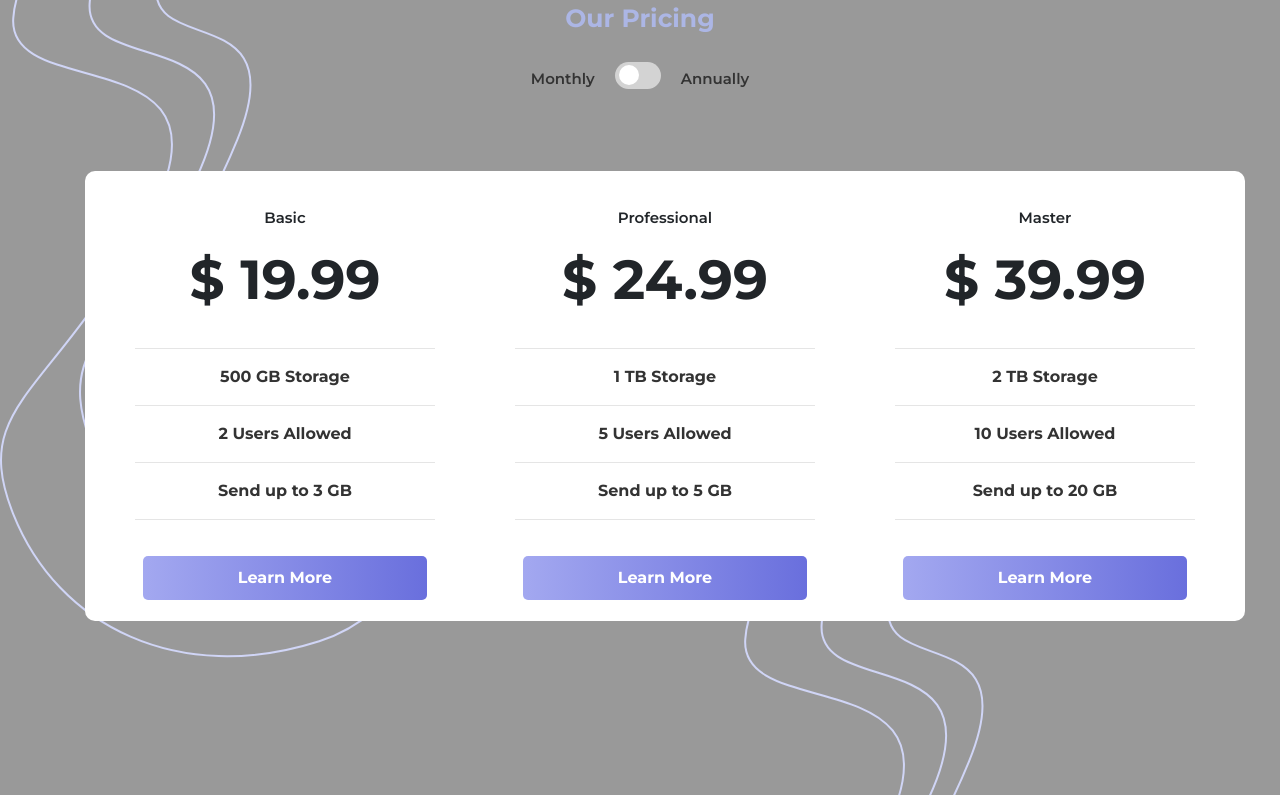
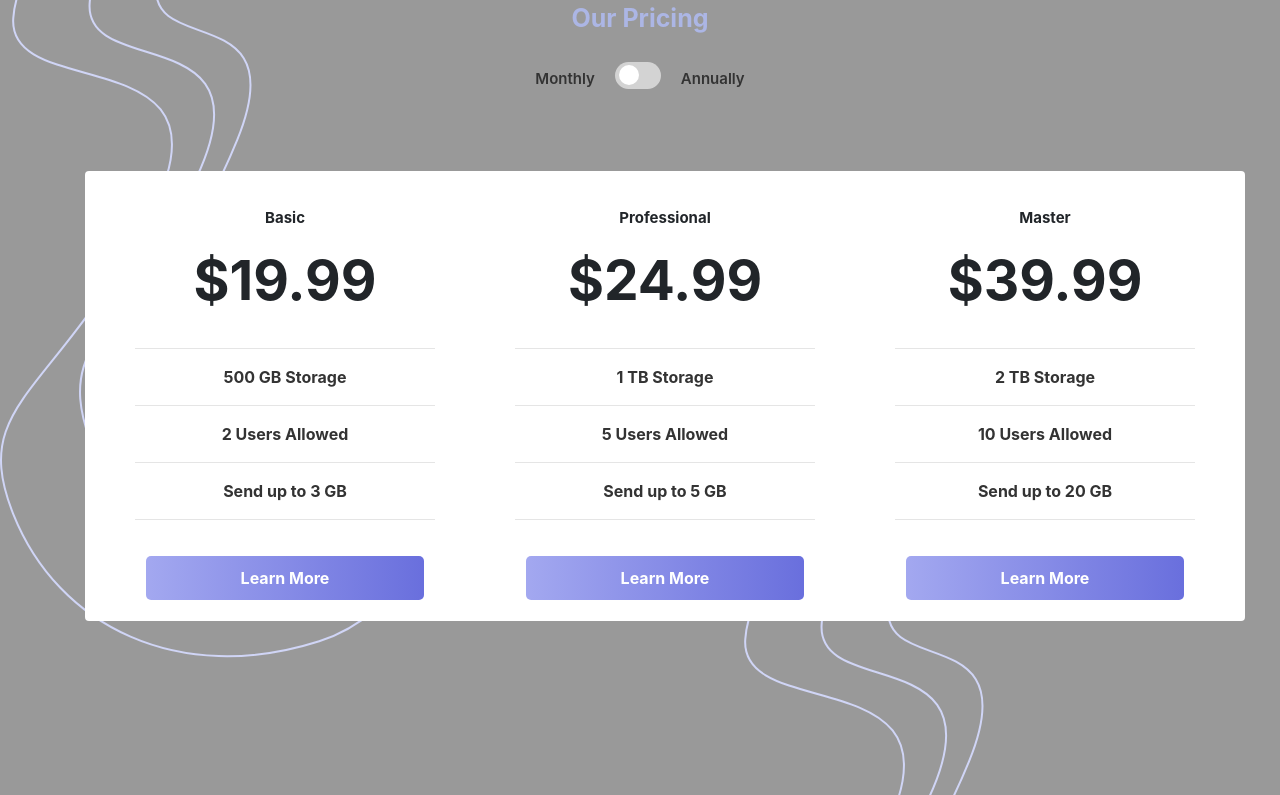
Before and after one commit to darlanbbs/Pricing-component, a plain HTML site: page index.html in a window 1280 px wide. Shown: the top 795 px of the page. Drawn offline with nearby package versions, Linux system fonts and the light colour scheme.

Commit message:
Update index.html

```diff
--- a/index.html
+++ b/index.html
@@ -4,142 +4,14 @@
   <meta charset="UTF-8">
   <meta name="viewport" content="width=device-width, initial-scale=1.0"> <!-- displays site properly based on user's device -->
   <link rel="preconnect" href="https://fonts.googleapis.com"><link rel="preconnect" href="https://fonts.gstatic.com" crossorigin><link href="https://fonts.googleapis.com/css2?family=Montserrat:ital,wght@0,100;0,200;0,300;0,400;0,500;0,600;0,700;0,800;0,900;1,100;1,200;1,300;1,400;1,500;1,600;1,700;1,800;1,900&display=swap" rel="stylesheet">
+  <link rel="stylesheet" href="style.css">
   <link rel="icon" type="image/png" sizes="32x32" href="./images/favicon-32x32.png">
   <link rel="stylesheet" href="https://cdn.jsdelivr.net/npm/bootstrap@4.1.3/dist/css/bootstrap.min.css" integrity="sha384-MCw98/SFnGE8fJT3GXwEOngsV7Zt27NXFoaoApmYm81iuXoPkFOJwJ8ERdknLPMO" crossorigin="anonymous">
   <title>Frontend Mentor | [pricing-component-with-toggle]</title>
 
   <!-- Feel free to remove these styles or customise in your own stylesheet 👍 -->
-  <style>
-    .attribution { font-size: 11px; text-align: center; background-color: rgb(245, 72, 50); }
-    .attribution a { color: #fff }
-    body{
-      height: 100vh;
-      font-family: 'Montserrat', sans-serif;
-      background-color: #999F;
-      background-image: url(images/bg-bottom.svg);
-      background-image: url(images/bg-top.svg);
-      background-repeat: no-repeat;
-    }
-    .annualy{
-      display: none;
-    }
-    .toggle{
-      display: none;
-    }
-    .toggle + label{
-      width: 46px;
-      height: 27px;
-      background-color: lightgrey;
-      display: block;
-      position: relative;
-      border-radius: 20px;
-      padding: 2px;
-      transition: 200ms;
-      cursor: pointer;
-    }
-    .toggle + label:before{
-      content: '';
-      position: absolute;
-      width: 20px;
-      height: 20px;
-      background-color: white;
-      display: block;
-      border-radius: 50%;
-      right: unset;
-      left: 4px;
-      top: 3px;
-      transition: 200ms;
-    }
-    .toggle:checked + label{
-      background: #acb6e5;  /* fallback for old browsers */
-      background: -webkit-linear-gradient(hsl(236, 72%, 79%) to hsl(237, 63%, 64%));  /* Chrome 10-25, Safari 5.1-6 */
-      background: linear-gradient(hsl(236, 72%, 79%) to hsl(237, 63%, 64%));
-      /* W3C, IE 10+/ Edge, Firefox 16+, Chrome 26+, Opera 12+, Safari 7+ */
-
-    }
-    .toggle:checked + label::before{
-      content: '';
-      left: calc(100% - 24px);
-      box-shadow: 0 4px 4px rgb(0 0 0 / 10%);
-    }
-    .pricing{
-      font-size: 25px;
-      font-weight:bold;
-      color: #acb6e5;
-    }
-    .opcao{
-      gap: 20px;
-      font-size: 15px;
-      font-weight: 600;
-      color: #333f;
-    }
-    .card{
-      margin-top: 50px;
-      height: 450px;
-      width: 400px;
-      border: none;
-      border-radius: 10px;
-      transition: all 0.6s;
-    }
-    .card:hover{
-      transform: scale(1.2);
-     background: linear-gradient(to right, hsl(236, 72%, 79%), hsl(237, 63%, 64%));
-     -webkit-filter: drop-shadow(15px 10px 5px rgba(0,0,0,.5));
-    filter: drop-shadow(15px 10px 5px rgba(0,0,0,.5));
-    color: white;
-    }
-    .storage:hover,.users:hover,.send:hover{
-      color: white;
-    }
-    .type{
-      font-size: 15px;
-      font-weight: 600;
-      margin-top: 15px;
-    }
-    .price{
-      font-size: 55px;
-      font-weight: bold;
-      display: flex;
-
-      align-items: center;
-    }
-    .infos{
-      font-weight: 700;
-      color: #333F;
-
-    }
-    .storage{
-
-      width: 100%;
-    }
-    span,.annualy{
-      margin: 10px;
-    }
-    hr{
-      width: 300px;
-    }
-    .learn{
-      margin-top: 20px;
-    }
-    .botao{
-      padding: 10px 95px;
-      font-weight: 700;
-      color: #FFF;
-      background: linear-gradient(to right, hsl(236, 72%, 79%), hsl(237, 63%, 64%));
-      border: none;
-      border-radius: 5px;
-      transition: 0.5s;
-    }
-    button:hover{
-      background: white;
-      color: hsl(236, 72%, 79%) ;
-      -webkit-filter: drop-shadow(15px 10px 5px rgba(0,0,0,.5));
-    filter: drop-shadow(15px 10px 5px rgba(0,0,0,.5));
-    }
-
-  </style>
 </head>
-<body>
+<body style="background-color: #999F;">
   <div class="container d-flex justify-content-center align-items-center flex-column">
     <div class="pricing d-flex justify-content-center align-items-center">
       Our Pricing
@@ -154,16 +26,13 @@
 <div class="container d-flex justify-content-around align-items-center">
 <div class="row d-flex justify-content-around align-items-center">
   <div class="col-sm-4 ">
-<div class="card border-dark d-flex align-items-center justify-content-center text-center">
+<div class="card border-dark d-flex align-items-center justify-content-center text-center" style="border: none;">
   <div class="type">
     Basic
   </div>
   <div class="price">
-    <span class="preco preco1">&dollar;
-      19.99</span>
-    <div class="annualy annualy1">
-      &dollar;199.99
-    </div>
+    <span class="preco">&dollar;19.99</span>
+    <div class="annualy hide">&dollar;199.99</div>
   </div><hr>
   <div class="infos">
     <div class="storage">
@@ -184,16 +53,13 @@
 </div>
 </div>
 <div class="col-sm-4 ">
-  <div class="card border-dark d-flex align-items-center justify-content-center text-center">
+  <div class="card border-dark d-flex align-items-center justify-content-center text-center" style="border: none;">
     <div class="type">
       Professional
     </div>
     <div class="price">
-      <span class="preco preco2">&dollar;
-      24.99</span>
-      <div class="annualy annualy2">
-        &dollar;249.99
-      </div>
+      <span class="preco">&dollar;24.99</span>
+      <div class="annualy hide">&dollar;249.99</div>
     </div><hr>
     <div class="infos">
       <div class="storage">
@@ -215,16 +81,13 @@
 
   </div>
   <div class="col-sm-4 ">
-    <div class="card border-dark d-flex align-items-center justify-content-center text-center">
+    <div class="card border-dark d-flex align-items-center justify-content-center text-center" style="border: none;">
       <div class="type">
         Master
       </div>
       <div class="price">
-        <span class="preco preco3">&dollar;
-          39.99</span>
-        <div class="annualy annualy3">
-          &dollar;399.99
-        </div>
+        <span class="preco">&dollar;39.99</span>
+        <div class="annualy hide">&dollar;399.99</div>
       </div><hr>
       <div class="infos">
         <div class="storage">
```
